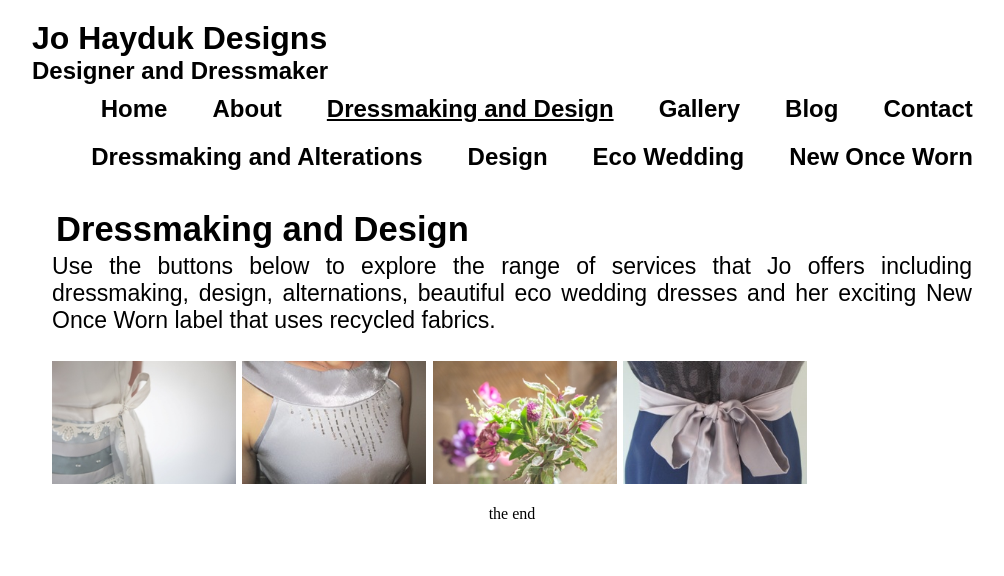
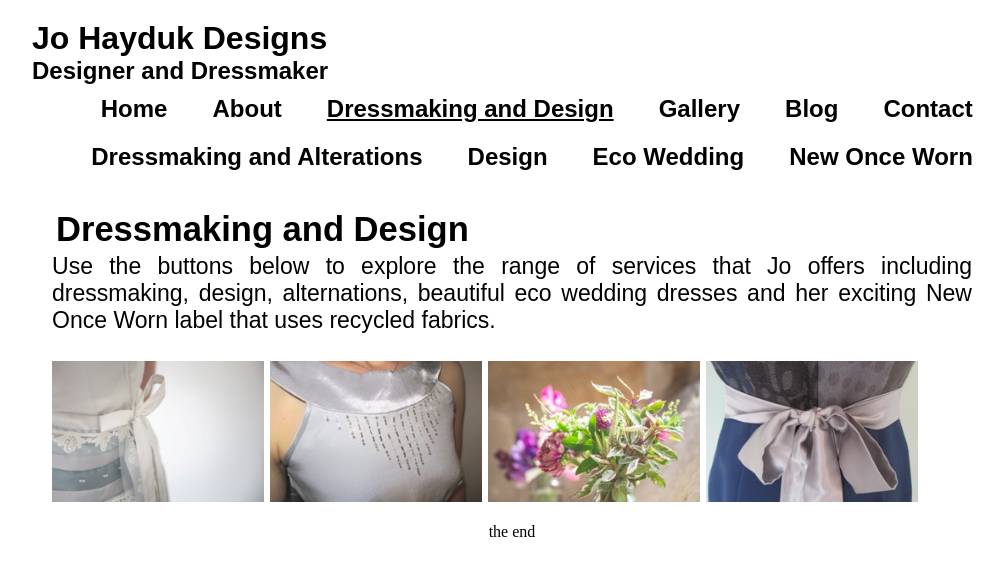
Before and after one commit to py1sl/jhdesigns_website, a Jekyll site: the page built from _pages/dressmaking/index.html, in a window 1280 px wide. Shown: the top 576 px of the page, without its empty margins (128-1132 px from the left). Built offline with Jekyll 4.4.1, drawn with Linux system fonts in a browser that asks for light colours; some web fonts are replaced.

Commit message:
button position

```diff
--- a/css/main.css
+++ b/css/main.css
@@ -234,7 +234,7 @@ margin-bottom:5px;
 
 .link-gallery li {
 	display: inline-block;
-	width: 20%;
+	width: 23%;
 }
 
 .link-gallery li img {
```
